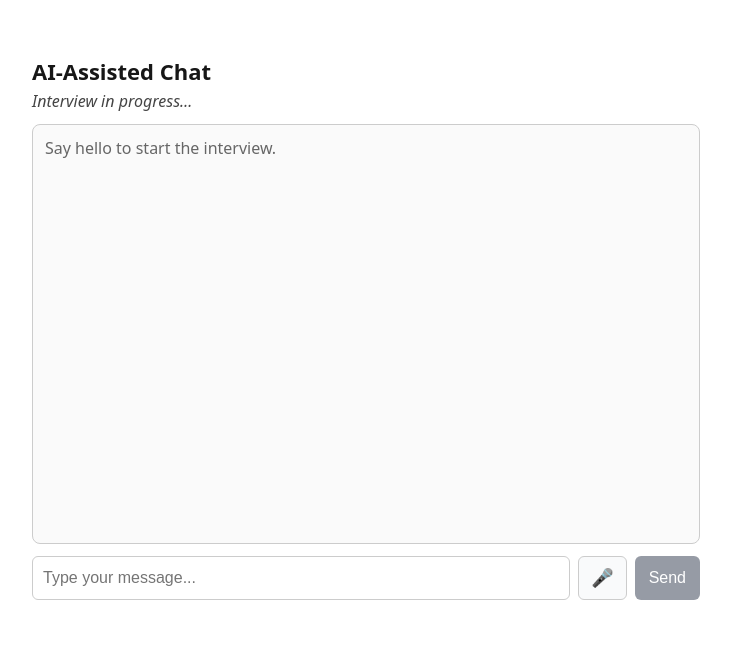
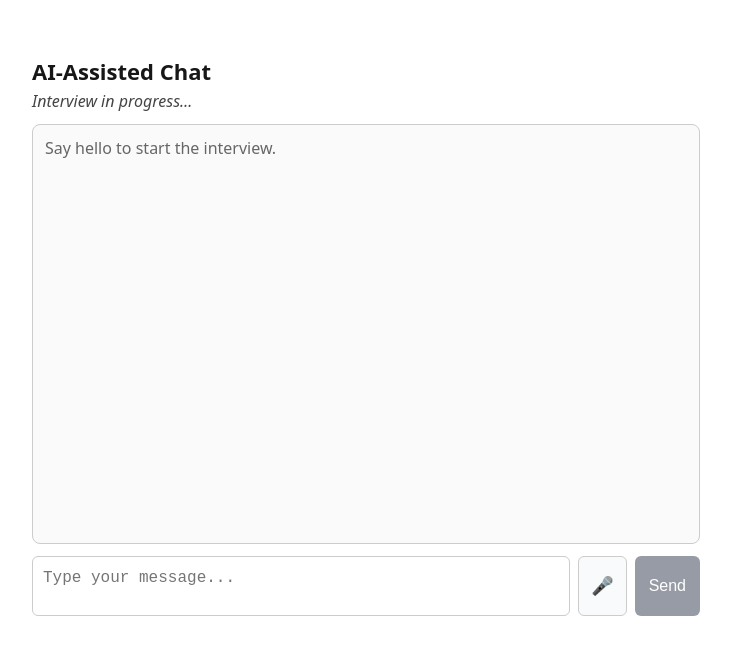
Before and after one commit to MCahalane/vercel-assistant-chat, a Next.js app: page / in a window 1280 px wide. Shown: the top 654 px of the page, without its empty margins (274-1005 px from the left). Built offline with nearby package versions, Linux system fonts and the light colour scheme.

Commit message:
Add auto-expanding textarea for chat input and update UI

```diff
--- a/app/page.tsx
+++ b/app/page.tsx
@@ -39,6 +39,9 @@ export default function Home() {
   // Chat container ref for auto scroll
   const chatContainerRef = useRef<HTMLDivElement | null>(null);
 
+  // Textarea ref for auto-expanding input
+  const textareaRef = useRef<HTMLTextAreaElement | null>(null);
+
   // Auto scroll to latest message when messages or loading state change
   useEffect(() => {
     const container = chatContainerRef.current;
@@ -58,6 +61,17 @@ export default function Home() {
       document.removeEventListener("contextmenu", handler);
     };
   }, []);
+
+  // Auto-expand textarea when input changes
+  useEffect(() => {
+    const el = textareaRef.current;
+    if (!el) return;
+
+    el.style.height = "0px"; // reset to measure scrollHeight accurately
+    const maxHeight = 200; // px
+    const newHeight = Math.min(el.scrollHeight, maxHeight);
+    el.style.height = `${newHeight}px`;
+  }, [input]);
 
   // ----- Qualtrics summary helpers -----
 
@@ -232,8 +246,12 @@ export default function Home() {
     }
   }
 
-  function onKeyDown(e: React.KeyboardEvent<HTMLInputElement>) {
-    if (e.key === "Enter") sendMessage();
+  function onKeyDown(e: React.KeyboardEvent<HTMLTextAreaElement>) {
+    // Enter sends, Shift+Enter inserts a newline
+    if (e.key === "Enter" && !e.shiftKey) {
+      e.preventDefault();
+      sendMessage();
+    }
   }
 
   // ----- Waveform animation (real audio if available) -----
@@ -693,8 +711,8 @@ export default function Home() {
       )}
 
       <div style={{ display: "flex", gap: 8, marginTop: 12 }}>
-        <input
-          type="text"
+        <textarea
+          ref={textareaRef}
           value={input}
           onChange={(e) => setInput(e.target.value)}
           onKeyDown={onKeyDown}
@@ -706,6 +724,11 @@ export default function Home() {
             borderRadius: 6,
             border: "1px solid #ccc",
             fontSize: 16,
+            lineHeight: 1.4,
+            minHeight: 60,
+            maxHeight: 200,
+            resize: "none",
+            overflowY: "auto",
           }}
         />
         <button
```
